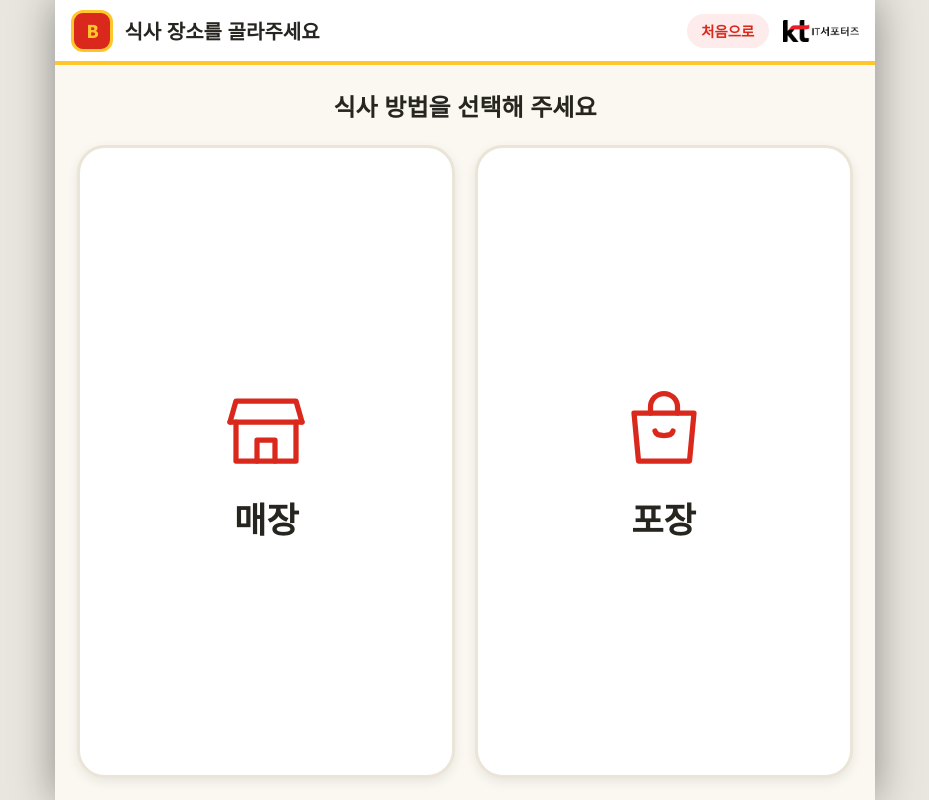
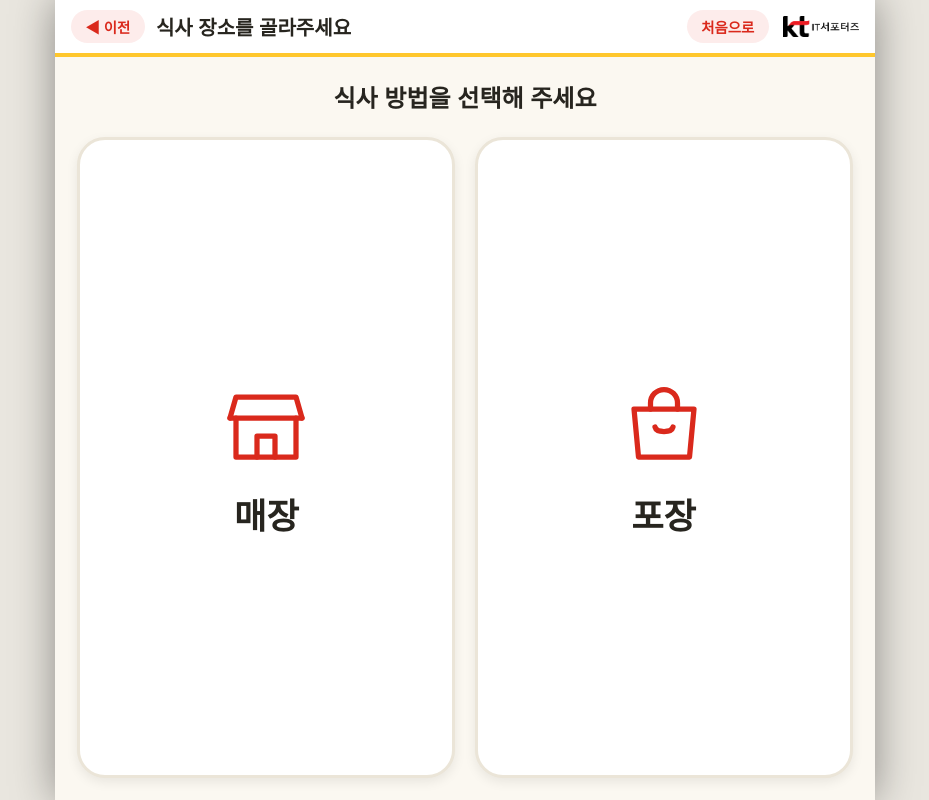
Before and after one commit to trustyou97/burger-kiosk-practice, a plain HTML site: page index.html in a window 1280 px wide. Both pictures are taken after a click on the button "주문 시작하기 👆". Shown: the whole page, without its empty margins (175-1104 px from the left). Drawn offline with Linux system fonts and the light colour scheme.

Commit message:
이전 버튼 추가

```diff
--- a/index.html
+++ b/index.html
@@ -296,7 +296,7 @@ body{background:#e9e6df}
 
 <!-- 매장/포장 -->
 <section class="screen hidden" id="s-type">
-  <div class="topbar"><span class="logo">B</span><span class="t">식사 장소를 골라주세요</span><span class="sp"></span><button class="chip" data-home>처음으로</button></div>
+  <div class="topbar"><button class="chip" id="typeBack">◀ 이전</button><span class="t">식사 장소를 골라주세요</span><span class="sp"></span><button class="chip" data-home>처음으로</button></div>
   <div class="title">식사 방법을 선택해 주세요</div>
   <div class="pickwrap">
     <button class="pick" data-type="매장">
@@ -310,7 +310,7 @@ body{background:#e9e6df}
 
 <!-- 메뉴 -->
 <section class="screen hidden" id="s-menu">
-  <div class="topbar"><span class="logo">B</span><span class="t">메뉴 선택</span><span class="chip" id="typeChip"></span><span class="sp"></span><button class="chip" data-home>처음으로</button></div>
+  <div class="topbar"><button class="chip" id="menuBack">◀ 이전</button><span class="t">메뉴 선택</span><span class="chip" id="typeChip"></span><span class="sp"></span><button class="chip" data-home>처음으로</button></div>
   <div class="mission" id="mission">🎯 연습 미션: <span id="missionTxt"></span> <button class="chip" style="background:var(--yel);color:var(--ink);margin-left:auto" id="newMission">바꾸기</button></div>
   <div class="body"><nav class="cats" id="cats"></nav><div class="grid" id="grid"></div></div>
   <div class="cartbar"><div class="sum">담은 메뉴 <b id="cCount">0</b>개 · <b id="cSum">0</b>원</div>
@@ -319,7 +319,7 @@ body{background:#e9e6df}
 
 <!-- 장바구니 -->
 <section class="screen hidden" id="s-cart">
-  <div class="topbar"><button class="chip" id="cartBack">◀ 메뉴로</button><span class="t">주문 내역 확인</span><span class="sp"></span><button class="chip" id="cartClear">전체 삭제</button></div>
+  <div class="topbar"><button class="chip" id="cartBack">◀ 이전</button><span class="t">주문 내역 확인</span><span class="sp"></span><button class="chip" id="cartClear">전체 삭제</button></div>
   <div class="list" id="cartList"></div>
   <div class="total">
     <div class="l"><span>주문 수량</span><span id="tQty"></span></div>
@@ -330,7 +330,7 @@ body{background:#e9e6df}
 
 <!-- 결제 수단 -->
 <section class="screen hidden" id="s-pay">
-  <div class="topbar"><button class="chip" id="payBack">◀ 뒤로</button><span class="t">결제 방법 선택</span></div>
+  <div class="topbar"><button class="chip" id="payBack">◀ 이전</button><span class="t">결제 방법 선택</span></div>
   <div class="paysum" id="paySum"></div>
   <div class="paygrid">
     <button class="pay" data-pay="card">
@@ -347,7 +347,7 @@ body{background:#e9e6df}
 
 <!-- 결제 진행 -->
 <section class="screen hidden" id="s-paying">
-  <div class="topbar"><button class="chip" id="pgBack">◀ 결제수단 변경</button><span class="t" id="pgTitle"></span></div>
+  <div class="topbar"><button class="chip" id="pgBack">◀ 이전</button><span class="t" id="pgTitle"></span></div>
   <div class="steps" id="steps"></div>
   <div class="stage" id="stage"></div>
 </section>
@@ -464,6 +464,8 @@ function goHome(){clearPayTimers();discount=0;usedMethods=[];cart=[];orderType='
 /* ===== 시작 ===== */
 $('#btnStart').onclick=()=>show('s-type');
 $$('[data-home]').forEach(b=>b.onclick=goHome);
+$('#typeBack').onclick=()=>show('s-start');
+$('#menuBack').onclick=()=>show('s-type');
 $$('[data-type]').forEach(b=>b.onclick=()=>{orderType=b.dataset.type;$('#typeChip').textContent=orderType==='매장'?'🍽️ 매장':'🛍️ 포장';renderMenu();show('s-menu');});
 $('#fsUp').onclick=()=>{fs=Math.min(1.3,fs+.1);document.documentElement.style.setProperty('--fs',fs)};
 $('#fsDown').onclick=()=>{fs=Math.max(.9,fs-.1);document.documentElement.style.setProperty('--fs',fs)};
```
